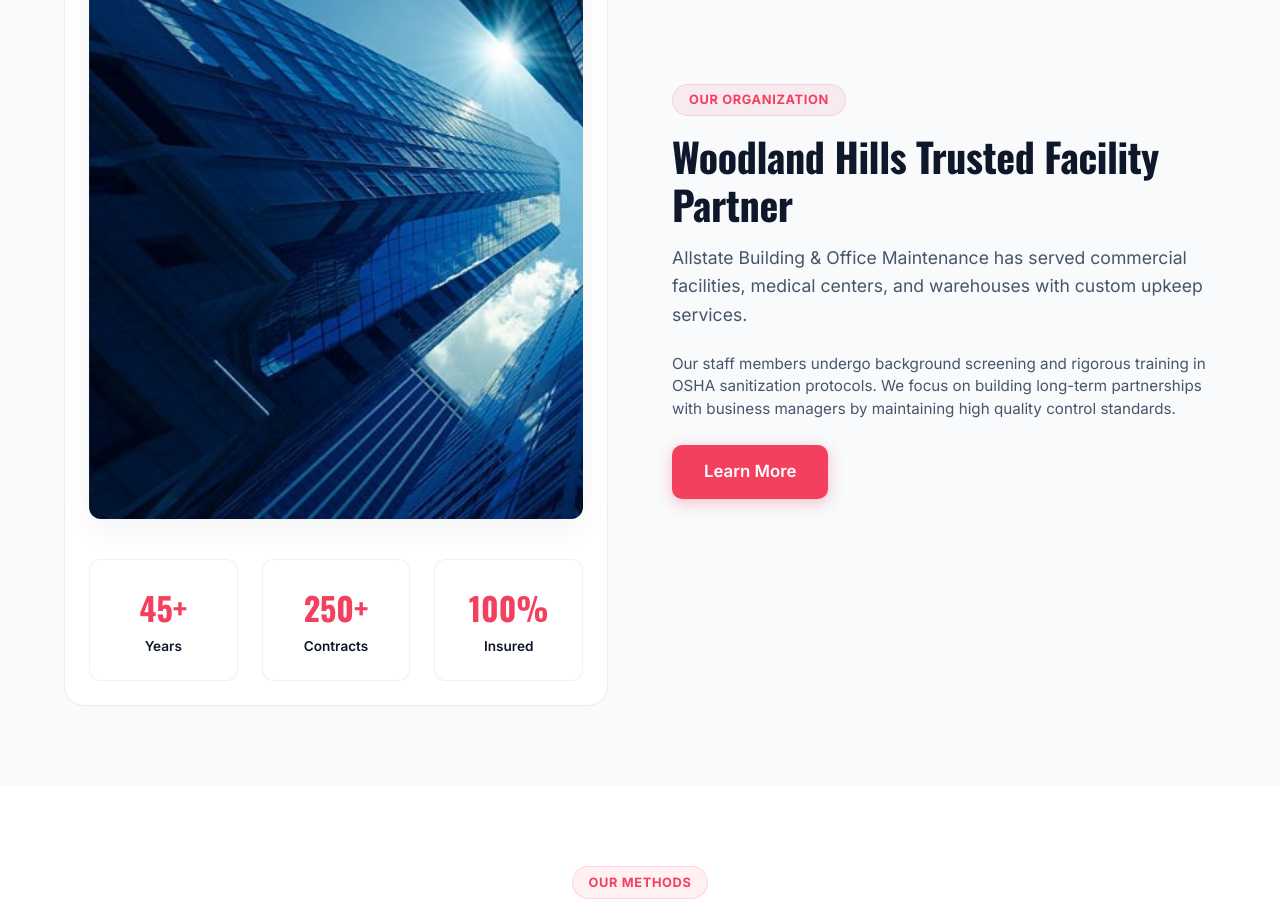
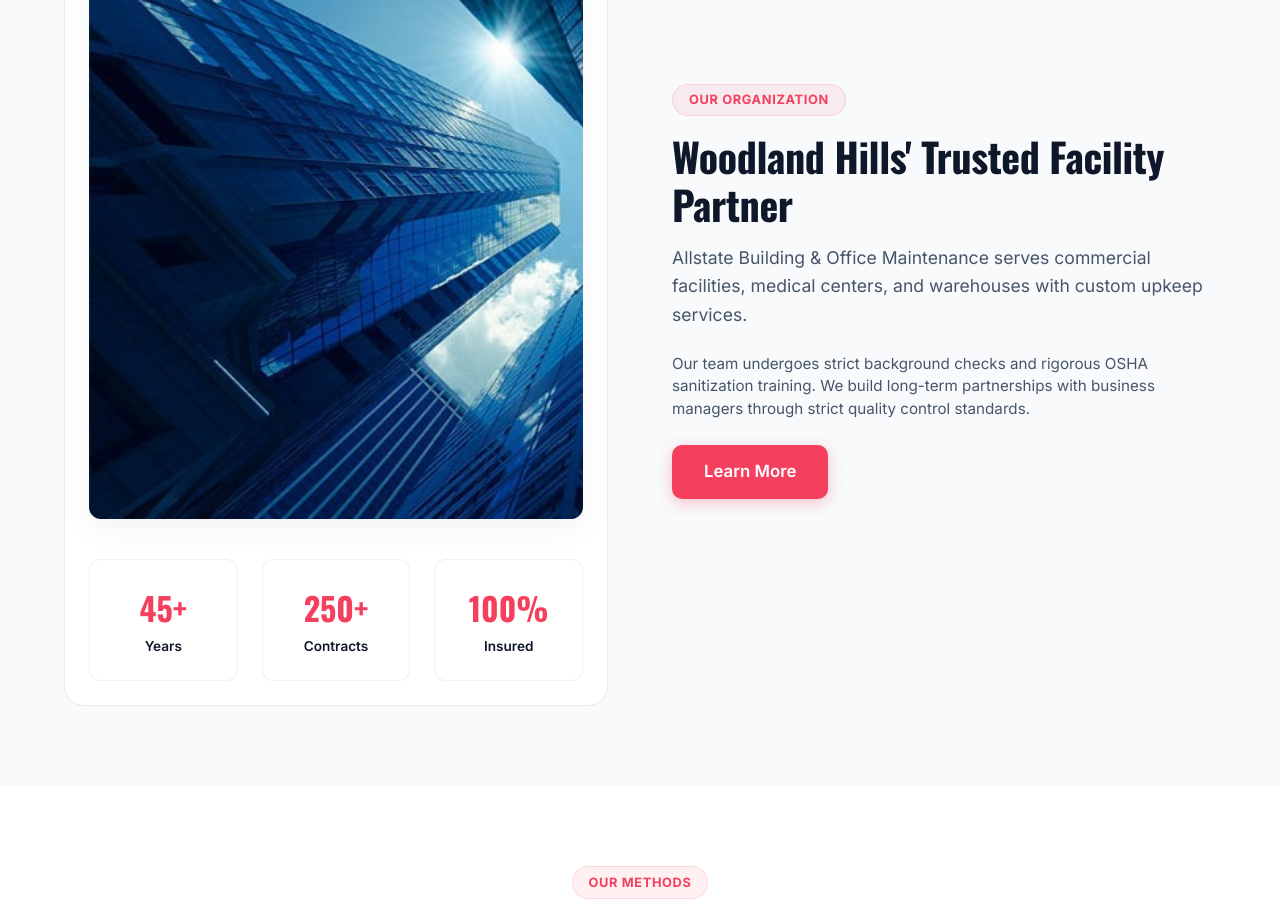
Before and after one commit to sk8benji/allstate, a Next.js app in the folder apps/next-app/: page / in a window 1280 px wide. Shown: the part 6260-7182 px from the top of the page. Built offline with nearby package versions, Linux system fonts and the light colour scheme.

Commit message:
Update Our Organization section copywriting to include apostrophe and team background checks

```diff
--- a/apps/next-app/src/app/page.tsx
+++ b/apps/next-app/src/app/page.tsx
@@ -602,12 +602,12 @@
 
             <div>
               <span className={styles.sectionBadge}>Our Organization</span>
-              <h2 className={styles.sectionTitle} style={{ textAlign: "left" }}>Woodland Hills Trusted Facility Partner</h2>
+              <h2 className={styles.sectionTitle} style={{ textAlign: "left" }}>Woodland Hills' Trusted Facility Partner</h2>
               <p className={styles.sectionSubtitle} style={{ textAlign: "left", marginBottom: "1.5rem" }}>
-                Allstate Building & Office Maintenance has served commercial facilities, medical centers, and warehouses with custom upkeep services.
+                Allstate Building & Office Maintenance serves commercial facilities, medical centers, and warehouses with custom upkeep services.
               </p>
               <p className={styles.whyText} style={{ marginBottom: "1.5rem" }}>
-                Our staff members undergo background screening and rigorous training in OSHA sanitization protocols. We focus on building long-term partnerships with business managers by maintaining high quality control standards.
+                Our team undergoes strict background checks and rigorous OSHA sanitization training. We build long-term partnerships with business managers through strict quality control standards.
               </p>
               <a href="#quote" className={styles.btnPrimary}>Learn More</a>
             </div>
```
